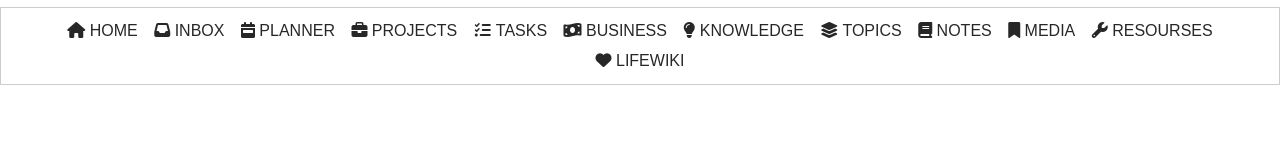
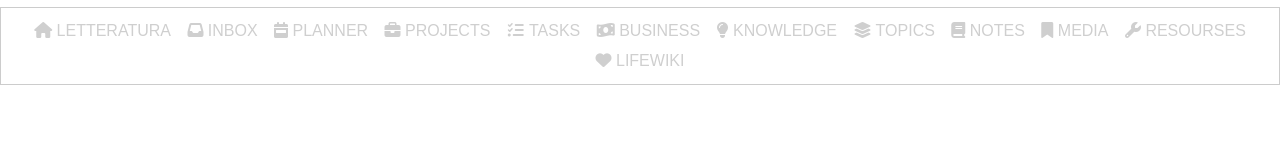
Before and after one commit to tommyfellon/notion, a plain HTML site: page index.html in a window 1280 px wide. Drawn offline with Linux system fonts and the light colour scheme.

Commit message:
Update index.html

```diff
--- a/index.html
+++ b/index.html
@@ -32,7 +32,7 @@
 		}
 
 		.navMenu a {
-			color: #272727;
+			color: #cfcfcf;
 			text-decoration: none;
 			text-transform: uppercase;
 			display: inline-block;
@@ -58,7 +58,7 @@
 <body>
 
 	<nav class="navMenu  border">
-		<a id="home" onclick="navigate(this.id)" href="#"> <i class="fa-solid fa-house"></i> Home</a>
+		<a id="ita" onclick="navigate(this.id)" href="https://www.notion.so/LETTERATURA-66804bfa1f784fb7b7065558860e4fcd?pvs=4"> <i class="fa-solid fa-house"></i> Letteratura</a>
 		<a id="inbox" onclick="navigate(this.id)" href="#"> <i class="fa-solid fa-inbox"></i> Inbox</a>
 		<a id="week" onclick="navigate(this.id)" href="#"> <i class="fa-solid fa-calendar-week"></i> Planner</a>
 		<a id="projects" onclick="navigate(this.id)" href="#"> <i class="fa-solid fa-briefcase"></i> Projects</a>
@@ -86,7 +86,7 @@
 
 		function navigate(id) {
 
-			if (id == 'home')
+			if (id == 'ita')
 				window.open("https://example.com", '_blank').focus();
 			else if (id == "inbox")
 				window.open("https://example.com", '_blank').focus();
```
